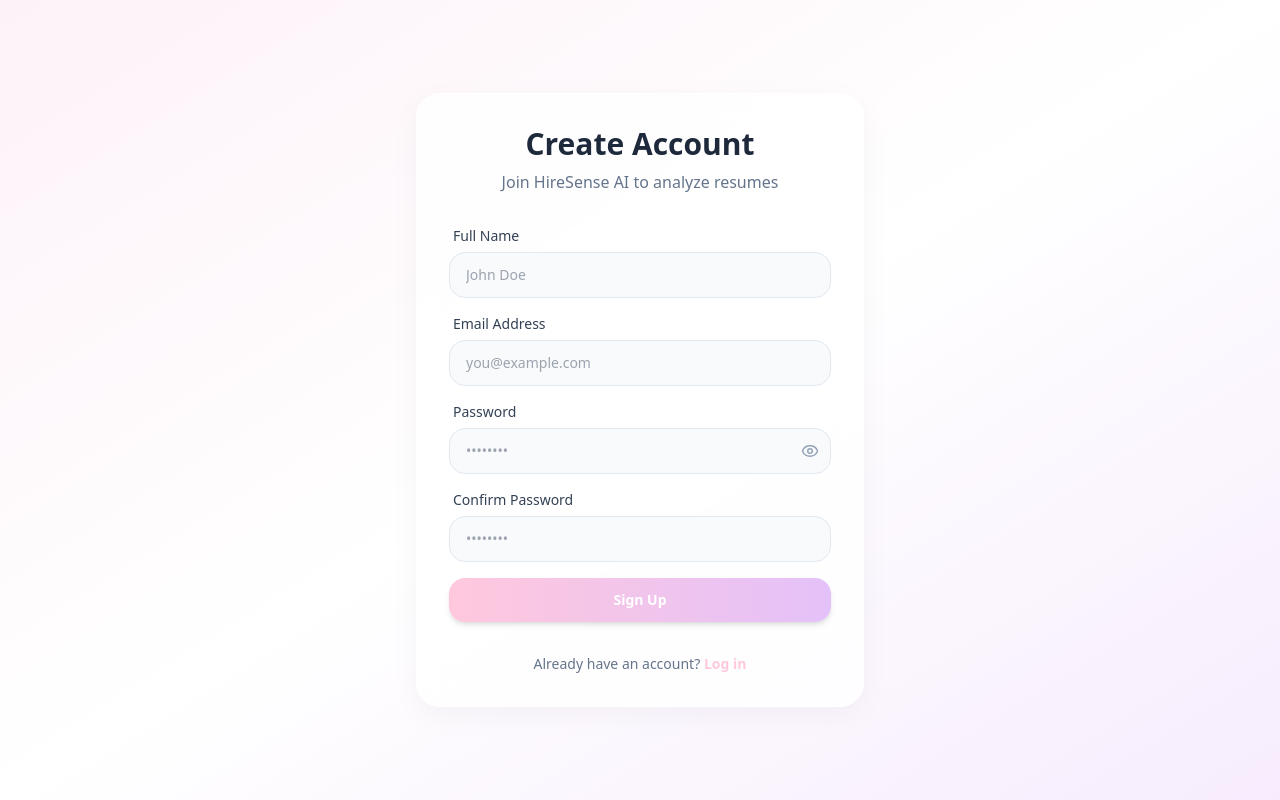
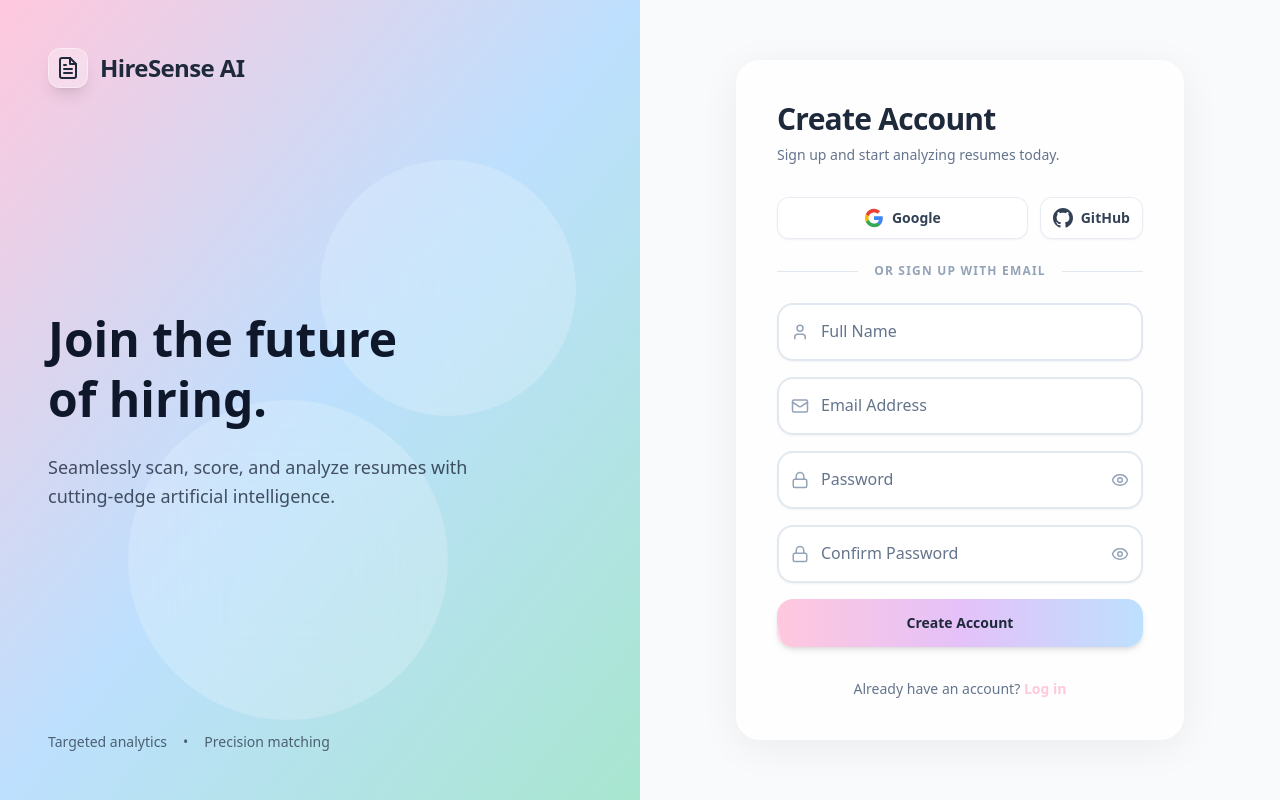
Before and after one commit to archi2305/HireSenseAI, a React (Vite) app in the folder frontend/: page /signup in a window 1280 px wide. Built offline with nearby package versions, Linux system fonts and the light colour scheme.

Commit message:
added more components in login page

```diff
--- a/frontend/src/components/SocialButton.jsx
+++ b/frontend/src/components/SocialButton.jsx
@@ -1,22 +1,22 @@
 import React from "react";
 
-const SocialButton = ({ icon: Icon, provider, onClick, disabled }) => {
+const SocialButton = ({ icon: Icon, provider, text, onClick, disabled }) => {
   return (
     <button
       type="button"
       onClick={onClick}
       disabled={disabled}
       className={`
-        w-full flex items-center justify-center gap-3 px-4 py-3
-        bg-white border-2 border-slate-100 rounded-2xl shadow-sm
+        w-full flex items-center justify-center gap-2 px-3 py-2.5
+        bg-white/80 backdrop-blur-sm border border-slate-200/80 rounded-xl shadow-sm
         text-sm font-semibold text-slate-700 transition-all duration-300
-        hover:border-pastelBlue/50 hover:bg-slate-50 hover:shadow-md hover:-translate-y-0.5
+        hover:border-pastelBlue/60 hover:bg-slate-50 hover:shadow hover:-translate-y-0.5
         focus:outline-none focus:ring-4 focus:ring-pastelBlue/20
         disabled:opacity-50 disabled:cursor-not-allowed disabled:hover:translate-y-0 disabled:hover:shadow-sm
       `}
     >
-      <Icon size={20} className="text-slate-700" />
-      <span>Continue with {provider}</span>
+      <Icon className="w-5 h-5 text-slate-700" />
+      <span>{text || provider}</span>
     </button>
   );
 };
--- a/frontend/src/pages/Signup.jsx
+++ b/frontend/src/pages/Signup.jsx
@@ -1,7 +1,10 @@
 import { useState } from "react";
 import { useAuth } from "../context/AuthContext";
 import { Link, useNavigate } from "react-router-dom";
-import { Eye, EyeOff, Loader2 } from "lucide-react";
+import { Loader2, Mail, Lock, User } from "lucide-react";
+
+import InputField from "../components/InputField";
+import SocialButton from "../components/SocialButton";
 
 function Signup() {
   const { signup } = useAuth();
@@ -14,7 +17,6 @@
     confirmPassword: ""
   });
 
-  const [showPassword, setShowPassword] = useState(false);
   const [loading, setLoading] = useState(false);
   const [errors, setErrors] = useState({});
 
@@ -24,7 +26,7 @@
     if (!formData.email) {
       newErrors.email = "Email is required";
     } else if (!/\S+@\S+\.\S+/.test(formData.email)) {
-      newErrors.email = "Email format is invalid";
+      newErrors.email = "Please enter a valid email address";
     }
     if (!formData.password) {
       newErrors.password = "Password is required";
@@ -39,7 +41,6 @@
 
   const handleChange = (e) => {
     setFormData({ ...formData, [e.target.name]: e.target.value });
-    // Clear error when user types
     if (errors[e.target.name]) {
       setErrors({ ...errors, [e.target.name]: "" });
     }
@@ -62,106 +63,200 @@
     }
   };
 
+  const handleSocialSignup = (provider) => {
+    console.log(`Signing up with ${provider}`);
+  };
+
+  const GoogleIcon = (props) => (
+    <svg viewBox="0 0 24 24" fill="currentColor" {...props}>
+      <path d="M22.56 12.25c0-.78-.07-1.53-.2-2.25H12v4.26h5.92c-.26 1.37-1.04 2.53-2.21 3.31v2.77h3.57c2.08-1.92 3.28-4.74 3.28-8.09z" fill="#4285F4"/>
+      <path d="M12 23c2.97 0 5.46-.98 7.28-2.66l-3.57-2.77c-.98.66-2.23 1.06-3.71 1.06-2.86 0-5.29-1.93-6.16-4.53H2.18v2.84C3.99 20.53 7.7 23 12 23z" fill="#34A853"/>
+      <path d="M5.84 14.09c-.22-.66-.35-1.36-.35-2.09s.13-1.43.35-2.09V7.07H2.18C1.43 8.55 1 10.22 1 12s.43 3.45 1.18 4.93l2.85-2.22.81-.62z" fill="#FBBC05"/>
+      <path d="M12 5.38c1.62 0 3.06.56 4.21 1.64l3.15-3.15C17.45 2.09 14.97 1 12 1 7.7 1 3.99 3.47 2.18 7.07l3.66 2.84c.87-2.6 3.3-4.53 6.16-4.53z" fill="#EA4335"/>
+    </svg>
+  );
+
+  const GithubIcon = (props) => (
+    <svg viewBox="0 0 24 24" fill="currentColor" {...props}>
+      <path d="M12 0c-6.626 0-12 5.373-12 12 0 5.302 3.438 9.8 8.207 11.387.599.111.793-.261.793-.577v-2.234c-3.338.726-4.033-1.416-4.033-1.416-.546-1.387-1.333-1.756-1.333-1.756-1.089-.745.083-.729.083-.729 1.205.084 1.839 1.237 1.839 1.237 1.07 1.834 2.807 1.304 3.492.997.107-.775.418-1.305.762-1.604-2.665-.305-5.467-1.334-5.467-5.931 0-1.311.469-2.381 1.236-3.221-.124-.303-.535-1.524.117-3.176 0 0 1.008-.322 3.301 1.23.957-.266 1.983-.399 3.003-.404 1.02.005 2.047.138 3.006.404 2.291-1.552 3.297-1.23 3.297-1.23.653 1.653.242 2.874.118 3.176.77.84 1.235 1.911 1.235 3.221 0 4.609-2.807 5.624-5.479 5.921.43.372.823 1.102.823 2.222v3.293c0 .319.192.694.801.576 4.765-1.589 8.199-6.086 8.199-11.386 0-6.627-5.373-12-12-12z"/>
+    </svg>
+  );
+
   return (
-    <div className="min-h-screen flex items-center justify-center bg-gradient-to-br from-pink-50 via-white to-lavender/30 p-4">
-      <div className="bg-white/80 backdrop-blur-md rounded-3xl shadow-[0_8px_30px_rgb(0,0,0,0.04)] p-8 w-full max-w-md border border-white">
-        <div className="text-center mb-8">
-          <h1 className="text-3xl font-bold text-slate-800 mb-2">Create Account</h1>
-          <p className="text-slate-500">Join HireSense AI to analyze resumes</p>
+    <div className="min-h-screen flex w-full bg-slate-50 relative overflow-hidden">
+
+      {/* Background Floating Orbs for Mobile */}
+      <div className="absolute top-[-10%] left-[-10%] w-[40%] h-[40%] rounded-full bg-softPink/30 blur-3xl lg:hidden animation-float"></div>
+      <div className="absolute bottom-[-10%] right-[-10%] w-[40%] h-[40%] rounded-full bg-mint/30 blur-3xl lg:hidden animation-float" style={{ animationDelay: '2s' }}></div>
+      <div className="absolute top-[40%] right-[-20%] w-[50%] h-[50%] rounded-full bg-pastelBlue/20 blur-3xl lg:hidden animation-float" style={{ animationDelay: '4s' }}></div>
+
+      {/* LEFT SIDE: Brand / Welcome (Hidden on Mobile) */}
+      <div className="hidden lg:flex w-1/2 flex-col justify-between p-12 bg-gradient-to-br from-softPink via-pastelBlue to-mint relative overflow-hidden">
+        {/* Decorative glass shapes */}
+        <div className="absolute top-[20%] right-[10%] w-64 h-64 bg-white/20 backdrop-blur-3xl rounded-full mix-blend-overlay animate-pulse"></div>
+        <div className="absolute bottom-[10%] left-[20%] w-80 h-80 bg-white/20 backdrop-blur-2xl rounded-full mix-blend-overlay animate-pulse" style={{ animationDelay: '2s' }}></div>
+
+        <div className="relative z-10 flex items-center gap-3">
+          <div className="w-10 h-10 rounded-xl bg-white/30 backdrop-blur-md flex items-center justify-center shadow-lg border border-white/40">
+            <svg viewBox="0 0 24 24" fill="none" className="w-6 h-6 text-slate-800" stroke="currentColor" strokeWidth="2" strokeLinecap="round" strokeLinejoin="round">
+              <path d="M14 2H6a2 2 0 0 0-2 2v16a2 2 0 0 0 2 2h12a2 2 0 0 0 2-2V8z"></path>
+              <polyline points="14 2 14 8 20 8"></polyline>
+              <line x1="16" y1="13" x2="8" y2="13"></line>
+              <line x1="16" y1="17" x2="8" y2="17"></line>
+              <polyline points="10 9 9 9 8 9"></polyline>
+            </svg>
+          </div>
+          <span className="text-2xl font-bold text-slate-800 tracking-tight">HireSense AI</span>
+        </div>
+
+        <div className="relative z-10 max-w-md">
+          <h1 className="text-5xl font-extrabold text-slate-900 mb-6 leading-tight">
+            Join the future <br/> of hiring.
+          </h1>
+          <p className="text-lg text-slate-800/80 leading-relaxed font-medium">
+            Seamlessly scan, score, and analyze resumes with cutting-edge artificial intelligence.
+          </p>
+        </div>
+
+        <div className="relative z-10 flex gap-4 text-slate-800/70 text-sm font-medium">
+          <span>Targeted analytics</span>
+          <span>•</span>
+          <span>Precision matching</span>
+        </div>
+      </div>
+
+      {/* RIGHT SIDE: Auth Form */}
+      <div className="w-full lg:w-1/2 flex items-center justify-center p-6 lg:py-12 relative z-10 overflow-y-auto">
+        <div className="w-full max-w-md bg-white/80 backdrop-blur-xl rounded-3xl shadow-[0_8px_40px_rgb(0,0,0,0.06)] p-8 sm:p-10 border border-white my-auto">
+
+          {/* Mobile Logo */}
+          <div className="flex lg:hidden items-center justify-center gap-3 mb-8">
+            <div className="w-10 h-10 rounded-xl bg-gradient-to-br from-softPink to-pastelBlue flex items-center justify-center shadow-md">
+              <svg viewBox="0 0 24 24" fill="none" className="w-5 h-5 text-slate-800" stroke="currentColor" strokeWidth="2.5" strokeLinecap="round" strokeLinejoin="round">
+                <path d="M14 2H6a2 2 0 0 0-2 2v16a2 2 0 0 0 2 2h12a2 2 0 0 0 2-2V8z"></path>
+                <polyline points="14 2 14 8 20 8"></polyline>
+              </svg>
+            </div>
+            <span className="text-2xl font-bold bg-clip-text text-transparent bg-gradient-to-r from-slate-900 to-slate-700">HireSense AI</span>
+          </div>
+
+          <div className="mb-8">
+            <h2 className="text-3xl font-bold text-slate-800 tracking-tight mb-2">Create Account</h2>
+            <p className="text-slate-500 text-sm">Sign up and start analyzing resumes today.</p>
+          </div>
+
+          {/* Social Sign Up (Horizontal Layout) */}
+          <div className="flex gap-3 mb-6">
+            <SocialButton icon={GoogleIcon} provider="Google" onClick={() => handleSocialSignup('Google')} disabled={loading} />
+            <div className="hidden sm:block">
+              <SocialButton icon={GithubIcon} provider="GitHub" onClick={() => handleSocialSignup('GitHub')} disabled={loading} />
+            </div>
+          </div>
+
+          <div className="mb-6 flex items-center gap-4">
+            <div className="flex-1 h-px bg-slate-200"></div>
+            <span className="text-xs font-semibold text-slate-400 uppercase tracking-widest">Or sign up with email</span>
+            <div className="flex-1 h-px bg-slate-200"></div>
           </div>
 
           <form onSubmit={handleSubmit} className="space-y-4">
-          <div>
-            <label className="block text-sm font-medium text-slate-700 mb-1.5 ml-1">
-              Full Name
-            </label>
-            <input
+            <InputField
+              label="Full Name"
               type="text"
               name="fullname"
-              className={`w-full bg-slate-50 border ${errors.fullname ? 'border-red-300' : 'border-slate-200'} rounded-2xl px-4 py-3 text-sm focus:outline-none focus:ring-2 focus:ring-softPink focus:border-transparent transition-all`}
-              placeholder="John Doe"
+              icon={User}
               value={formData.fullname}
               onChange={handleChange}
+              error={errors.fullname}
+              success={formData.fullname && !errors.fullname}
               disabled={loading}
             />
-            {errors.fullname && <p className="text-red-500 text-xs mt-1 ml-1">{errors.fullname}</p>}
-          </div>
 
-          <div>
-            <label className="block text-sm font-medium text-slate-700 mb-1.5 ml-1">
-              Email Address
-            </label>
-            <input
+            <InputField
+              label="Email Address"
               type="email"
               name="email"
-              className={`w-full bg-slate-50 border ${errors.email ? 'border-red-300' : 'border-slate-200'} rounded-2xl px-4 py-3 text-sm focus:outline-none focus:ring-2 focus:ring-softPink focus:border-transparent transition-all`}
-              placeholder="you@example.com"
+              icon={Mail}
               value={formData.email}
               onChange={handleChange}
+              error={errors.email}
+              success={formData.email && !errors.email}
               disabled={loading}
             />
-            {errors.email && <p className="text-red-500 text-xs mt-1 ml-1">{errors.email}</p>}
-          </div>
 
-          <div>
-            <label className="block text-sm font-medium text-slate-700 mb-1.5 ml-1">
-              Password
-            </label>
-            <div className="relative">
-              <input
-                type={showPassword ? "text" : "password"}
+            <InputField
+              label="Password"
+              type="password"
               name="password"
-                className={`w-full bg-slate-50 border ${errors.password ? 'border-red-300' : 'border-slate-200'} rounded-2xl px-4 py-3 text-sm focus:outline-none focus:ring-2 focus:ring-softPink focus:border-transparent transition-all`}
-                placeholder="••••••••"
+              icon={Lock}
               value={formData.password}
               onChange={handleChange}
+              error={errors.password}
+              success={formData.password.length >= 6 && !errors.password}
               disabled={loading}
             />
-              <button
-                type="button"
-                className="absolute right-3 top-1/2 -translate-y-1/2 text-slate-400 hover:text-slate-600 transition-colors"
-                onClick={() => setShowPassword(!showPassword)}
-              >
-                {showPassword ? <EyeOff size={18} /> : <Eye size={18} />}
-              </button>
-            </div>
-            {errors.password && <p className="text-red-500 text-xs mt-1 ml-1">{errors.password}</p>}
-          </div>
 
-          <div>
-            <label className="block text-sm font-medium text-slate-700 mb-1.5 ml-1">
-              Confirm Password
-            </label>
-            <input
-              type={showPassword ? "text" : "password"}
+            <InputField
+              label="Confirm Password"
+              type="password"
               name="confirmPassword"
-              className={`w-full bg-slate-50 border ${errors.confirmPassword ? 'border-red-300' : 'border-slate-200'} rounded-2xl px-4 py-3 text-sm focus:outline-none focus:ring-2 focus:ring-softPink focus:border-transparent transition-all`}
-              placeholder="••••••••"
+              icon={Lock}
               value={formData.confirmPassword}
               onChange={handleChange}
+              error={errors.confirmPassword}
+              success={formData.confirmPassword && formData.password === formData.confirmPassword && !errors.confirmPassword}
               disabled={loading}
             />
-            {errors.confirmPassword && <p className="text-red-500 text-xs mt-1 ml-1">{errors.confirmPassword}</p>}
-          </div>
 
             <button
               type="submit"
               disabled={loading}
-            className="w-full mt-4 inline-flex items-center justify-center px-4 py-3 rounded-2xl text-sm font-semibold text-white bg-gradient-to-r from-softPink to-lavender shadow-md hover:shadow-lg hover:-translate-y-0.5 transition-all duration-200 disabled:opacity-70 disabled:cursor-not-allowed disabled:hover:translate-y-0"
+              className={`
+                w-full mt-2 flex items-center justify-center py-3.5 rounded-2xl text-sm font-bold text-slate-800
+                bg-gradient-to-r from-softPink via-lavender to-pastelBlue
+                shadow-md hover:shadow-lg hover:-translate-y-0.5 transition-all duration-300
+                focus:outline-none focus:ring-4 focus:ring-softPink/30
+                disabled:opacity-70 disabled:cursor-not-allowed disabled:hover:translate-y-0
+                relative overflow-hidden group
+              `}
             >
-            {loading ? <Loader2 size={18} className="animate-spin mr-2" /> : null}
-            {loading ? "Creating account..." : "Sign Up"}
+              {/* Shine effect */}
+              <div className="absolute inset-0 w-1/4 h-full bg-white/30 transform skew-x-12 -translate-x-full group-hover:animate-[shine_1.5s_ease-in-out]"></div>
+
+              {loading ? (
+                <>
+                  <Loader2 size={18} className="animate-spin mr-2" />
+                  Creating Account...
+                </>
+              ) : (
+                "Create Account"
+              )}
             </button>
           </form>
 
           <p className="text-center text-sm text-slate-500 mt-8">
             Already have an account?{" "}
-          <Link to="/login" className="font-semibold text-softPink hover:text-pink-600 transition-colors">
+            <Link to="/login" className="font-bold text-softPink hover:text-pink-500 transition-colors">
               Log in
             </Link>
           </p>
         </div>
       </div>
+
+      {/* Tailwind Custom Keyframes applied via index.css usually, but can use Arbitrary variants */}
+      <style>{`
+        @keyframes shine {
+          100% { transform: translateX(400%) skewX(12deg); }
+        }
+        @keyframes float {
+          0%, 100% { transform: translateY(0) scale(1); }
+          50% { transform: translateY(-20px) scale(1.05); }
+        }
+        .animation-float {
+          animation: float 6s ease-in-out infinite;
+        }
+      `}</style>
+    </div>
   );
 }
 
```
Lines whose indentation alone changed are shown as unchanged.
